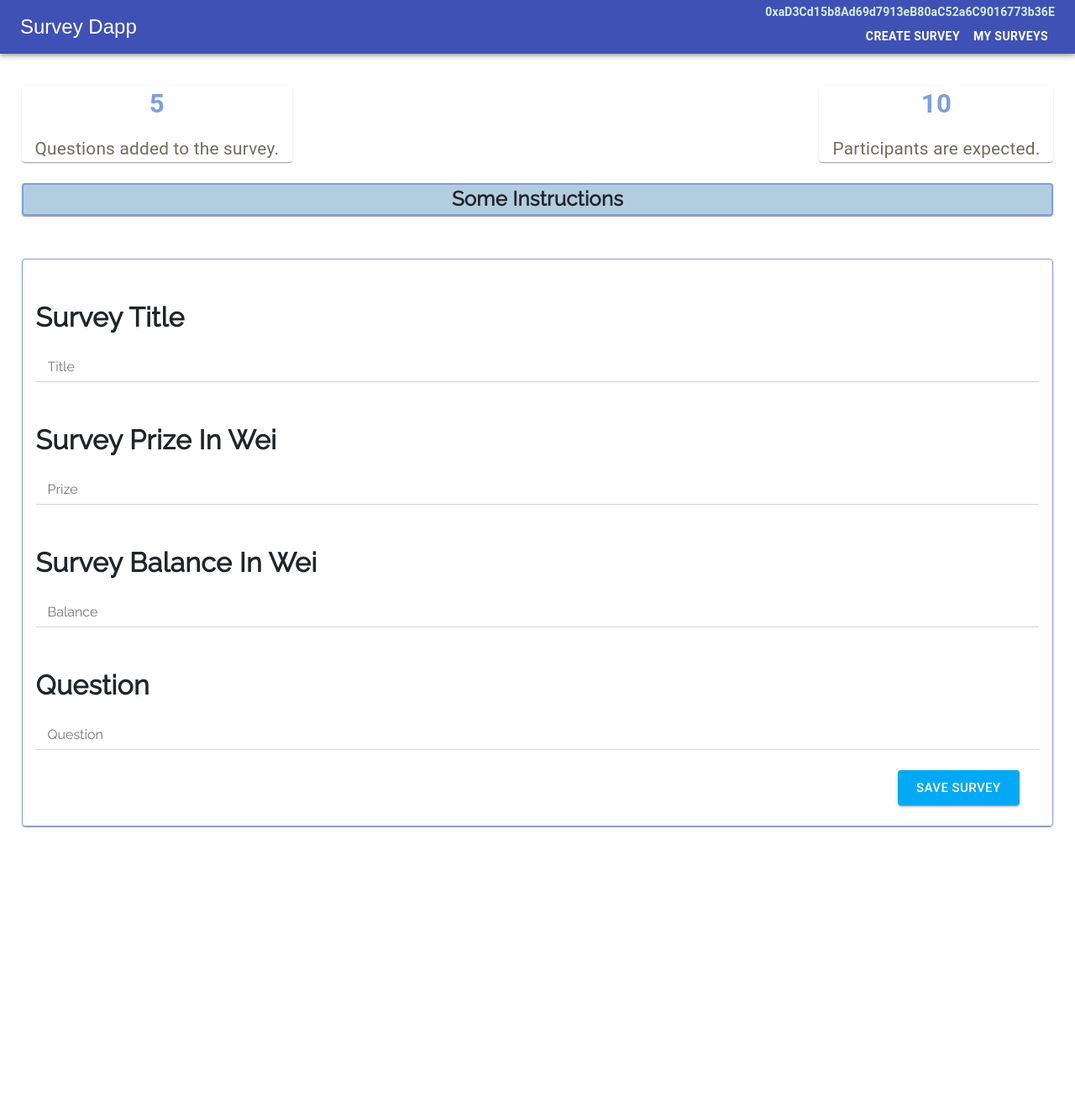
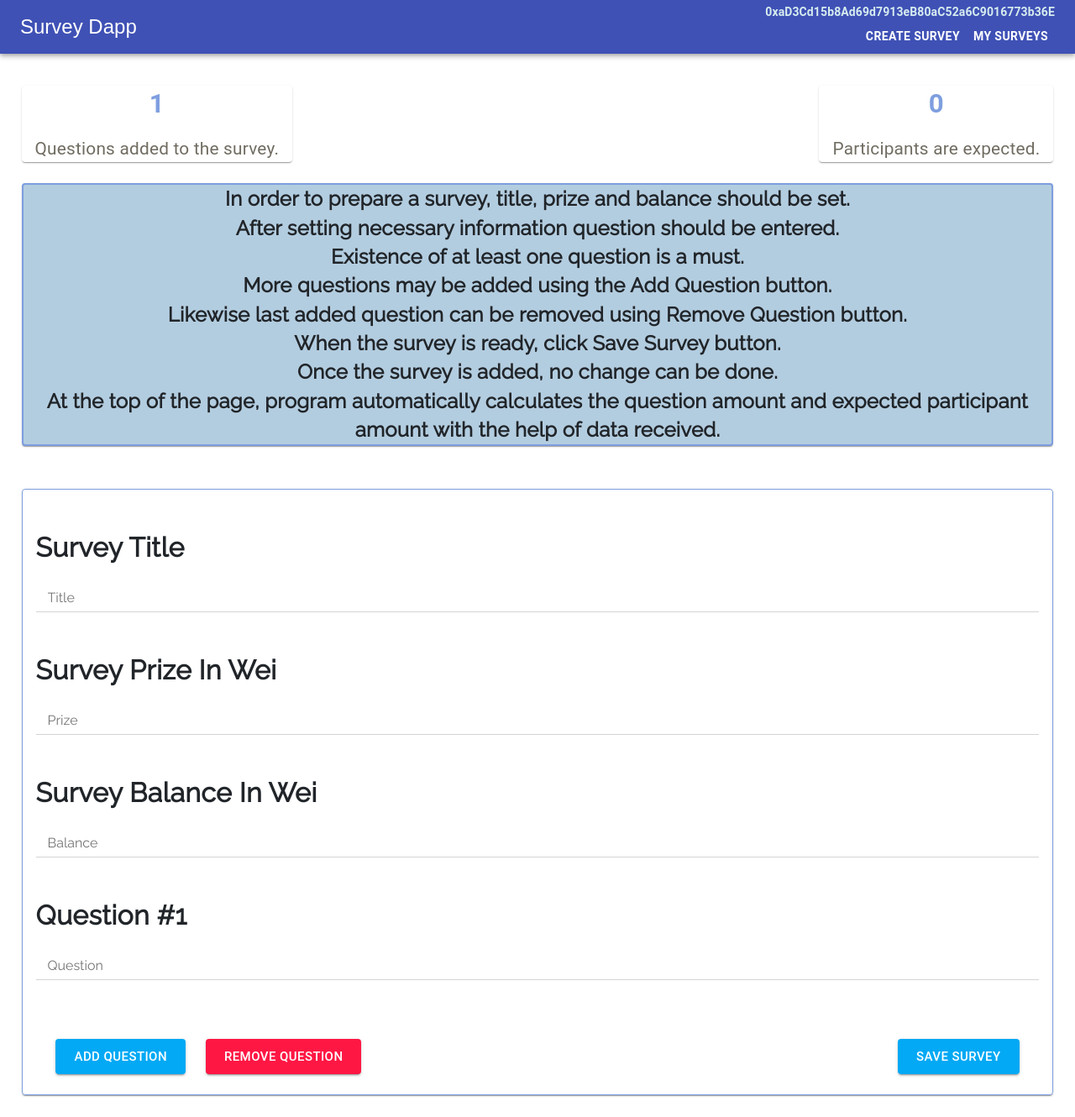
Before and after one commit to canberkkeles/survey_reward, a React (Create React App) app: page /create in a window 1280 px wide. Shown: the whole page at 84% size. Before the commit the page ends 1010 px from the top, so only its background shows below. Built offline with nearby package versions, Linux system fonts and the light colour scheme; a web font is replaced by a local one.

Commit message:
Create Survey Page

```diff
--- a/src/components/SurveyCreate/SurveyCreate.js
+++ b/src/components/SurveyCreate/SurveyCreate.js
@@ -1,19 +1,57 @@
-import React from "react";
+import React, { useState } from "react";
 import Navbar from "../UI/Navbar";
 import InstructionsCard from "../UI/InstructionsCard";
 import FormCard from "../UI/FormCard";
 import SurveyCreateInfo from "./SurveyCreateInfo";
 import SurveyCreateForm from "./SurveyCreateForm";
-import classes from "../Styles/SurveyCreate.module.css";
 
 const SurveyCreate = (props) => {
+  const [questionCount, setQuestionCount] = useState(1);
+  const [prize, setPrize] = useState(0);
+  const [balance, setBalance] = useState(0);
+
+  const questionCountHandler = (value) => {
+    setQuestionCount((prevState) =>
+      prevState + value >= 1 ? prevState + value : 1
+    );
+  };
+
+  const prizeChangeHandler = (prize) => {
+    setPrize(+prize);
+  };
+
+  const balanceChangeHandler = (balance) => {
+    setBalance(+balance);
+  };
+
   return (
     <React.Fragment>
       <Navbar appName={props.appName} accountAddress={props.accountAddress} />
-      <SurveyCreateInfo />
-      <InstructionsCard>Some Instructions</InstructionsCard>
+      <SurveyCreateInfo
+        questionCount={questionCount}
+        balance={balance}
+        prize={prize}
+      />
+      <InstructionsCard>
+        In order to prepare a survey, title, prize and balance should be set.
+        <br></br>
+        After setting necessary information question should be entered.<br></br>
+        Existence of at least one question is a must. <br></br>
+        More questions may be added using the Add Question button.<br></br>
+        Likewise last added question can be removed using Remove Question
+        button.
+        <br></br>
+        When the survey is ready, click Save Survey button.<br></br>
+        Once the survey is added, no change can be done.<br></br>
+        At the top of the page, program automatically calculates the question
+        amount and expected participant amount with the help of data received.
+      </InstructionsCard>
       <FormCard>
-        <SurveyCreateForm />
+        <SurveyCreateForm
+          onQuestionCountChange={questionCountHandler}
+          onPrizeChange={prizeChangeHandler}
+          onBalanceChange={balanceChangeHandler}
+        />
       </FormCard>
     </React.Fragment>
   );
--- a/src/components/SurveyCreate/SurveyCreateForm.js
+++ b/src/components/SurveyCreate/SurveyCreateForm.js
@@ -1,16 +1,44 @@
-import React from "react";
+import React, { useState } from "react";
 import classes from "../Styles/SurveyCreate.module.css";
 import Button from "@material-ui/core/Button";
-import { lightBlue } from "@material-ui/core/colors";
+import { lightBlue, red } from "@material-ui/core/colors";
 import { ThemeProvider, createMuiTheme } from "@material-ui/core/styles";
 const save = createMuiTheme({
   palette: {
     primary: lightBlue,
+    secondary: red,
   },
 });
-const SurveyCreateForm = () => {
+
+const SurveyCreateForm = (props) => {
+  const [questions, setQuestions] = useState([]);
+  const [formData, setFormData] = useState({});
+
+  const addQuestionHandler = () => {
+    setQuestions((prevState) => [...prevState, 0]);
+    props.onQuestionCountChange(1);
+  };
+  const removeQuestionHandler = () => {
+    setQuestions((prevState) => prevState.slice(0, -1));
+    props.onQuestionCountChange(-1);
+  };
+
+  const onChangeHandler = (event) => {
+    setFormData({ ...formData, [event.target.name]: event.target.value });
+    if (event.target.name === "prize") {
+      props.onPrizeChange(event.target.value);
+    } else if (event.target.name === "balance") {
+      props.onBalanceChange(event.target.value);
+    }
+  };
+
+  const addSurveyHandler = (event) => {
+    const finalData = { ...formData, questionCount: questions.length + 1 };
+    console.log(finalData);
+    event.preventDefault();
+  };
   return (
-    <form autoComplete="off">
+    <form autoComplete="off" onSubmit={addSurveyHandler}>
       <br></br>
       <label htmlFor="title">Survey Title</label>
       <input
@@ -18,7 +46,9 @@ const SurveyCreateForm = () => {
         required
         maxLength="32"
         id="title"
+        name="title"
         placeholder="Title"
+        onChange={onChangeHandler}
       ></input>
       <br></br>
       <br></br>
@@ -28,9 +58,11 @@ const SurveyCreateForm = () => {
         required
         maxLength="32"
         id="prize"
+        name="prize"
         placeholder="Prize"
         type="number"
         min="0"
+        onChange={onChangeHandler}
       ></input>
       <br></br>
       <br></br>
@@ -40,21 +72,76 @@ const SurveyCreateForm = () => {
         required
         maxLength="32"
         id="balance"
+        name="balance"
         placeholder="Balance"
         type="number"
         min="0"
+        onChange={onChangeHandler}
       ></input>
       <br></br>
       <br></br>
-      <label htmlFor="question">Question</label>
+      <label htmlFor="question">Question #1</label>
       <input
         className={classes["input-answer"]}
         required
         maxLength="32"
         id="question"
+        name="question1"
         placeholder="Question"
+        onChange={onChangeHandler}
       ></input>
+      <br></br>
+      <br></br>
+      {questions.map((element, index) => (
+        <div key={index}>
+          <label htmlFor="question">{`Question #${index + 2}`}</label>
+          <input
+            className={classes["input-answer"]}
+            required
+            maxLength="32"
+            id="question"
+            name={`question${index + 2}`}
+            placeholder="Question"
+            onChange={onChangeHandler}
+          ></input>
+          <br></br>
+          <br></br>
+        </div>
+      ))}
       <ThemeProvider theme={save}>
+        <div>
+          <Button
+            size="large"
+            variant="contained"
+            color="primary"
+            style={{
+              color: "white",
+              marginTop: "2%",
+              marginBottom: "2%",
+              marginLeft: "2%",
+              float: "left",
+            }}
+            onClick={addQuestionHandler}
+          >
+            Add Question
+          </Button>
+          <Button
+            size="large"
+            variant="contained"
+            color="secondary"
+            style={{
+              color: "white",
+              marginTop: "2%",
+              marginBottom: "2%",
+              marginLeft: "2%",
+              float: "left",
+            }}
+            onClick={removeQuestionHandler}
+          >
+            Remove Question
+          </Button>
+        </div>
+
         <Button
           size="large"
           variant="contained"
--- a/src/components/SurveyCreate/SurveyCreateInfo.js
+++ b/src/components/SurveyCreate/SurveyCreateInfo.js
@@ -2,15 +2,20 @@ import React from "react";
 import classes from "../Styles/SurveyCreate.module.css";
 
 const SurveyCreateInfo = (props) => {
+  const questionCount = props.questionCount;
+  const participantCount =
+    +props.prize === 0 ? 0 : Math.round(+props.balance / +props.prize);
   return (
     <div>
       <div className={classes["info-question"]}>
-        <p className={classes["info-question__remaining"]}>5</p> Questions added
-        to the survey.
+        <p className={classes["info-question__remaining"]}>{questionCount}</p>{" "}
+        Questions added to the survey.
       </div>
       <div className={classes["info-participant"]}>
-        <p className={classes["info-question__remaining"]}>10</p> Participants
-        are expected.
+        <p className={classes["info-question__remaining"]}>
+          {participantCount}
+        </p>{" "}
+        Participants are expected.
       </div>
     </div>
   );
```
